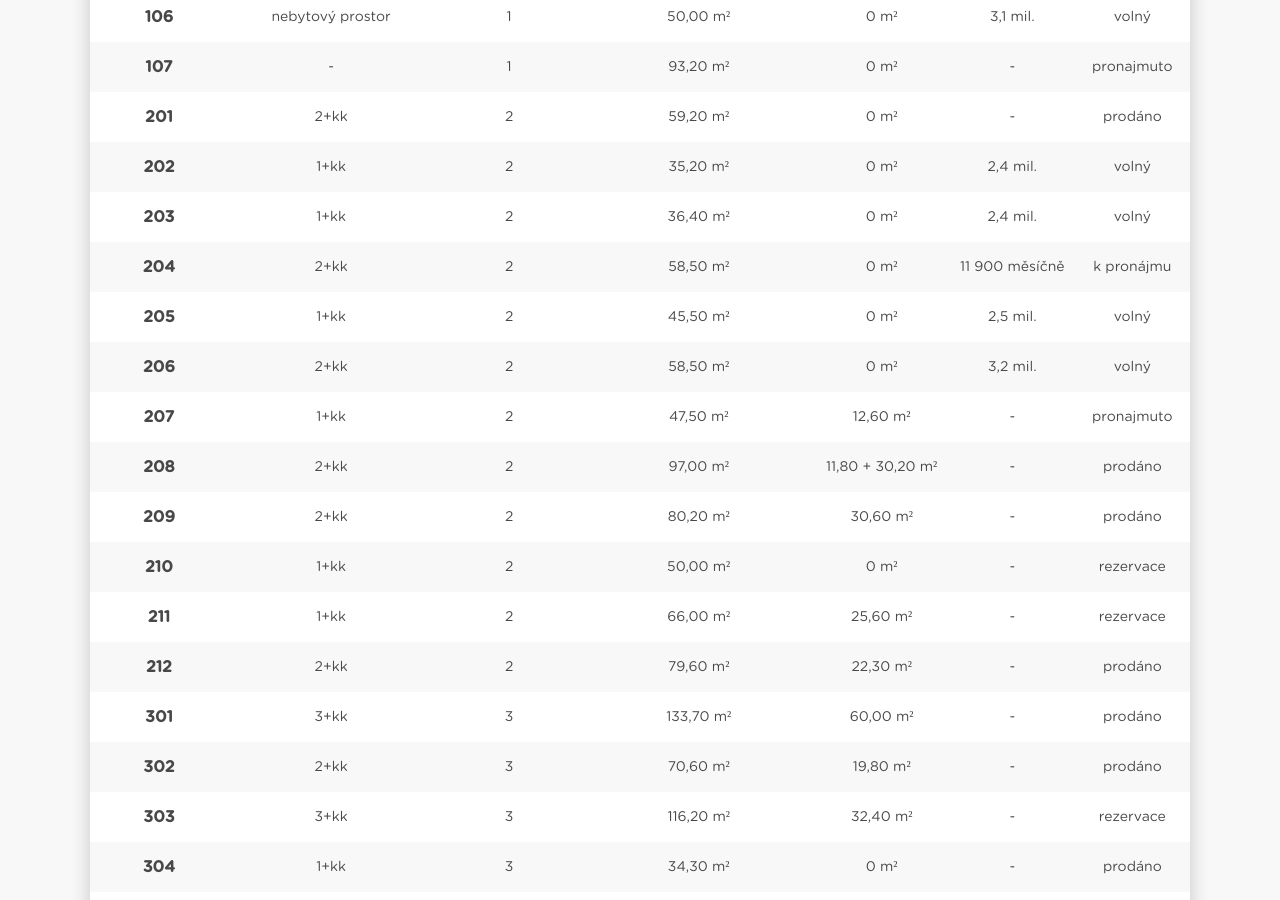
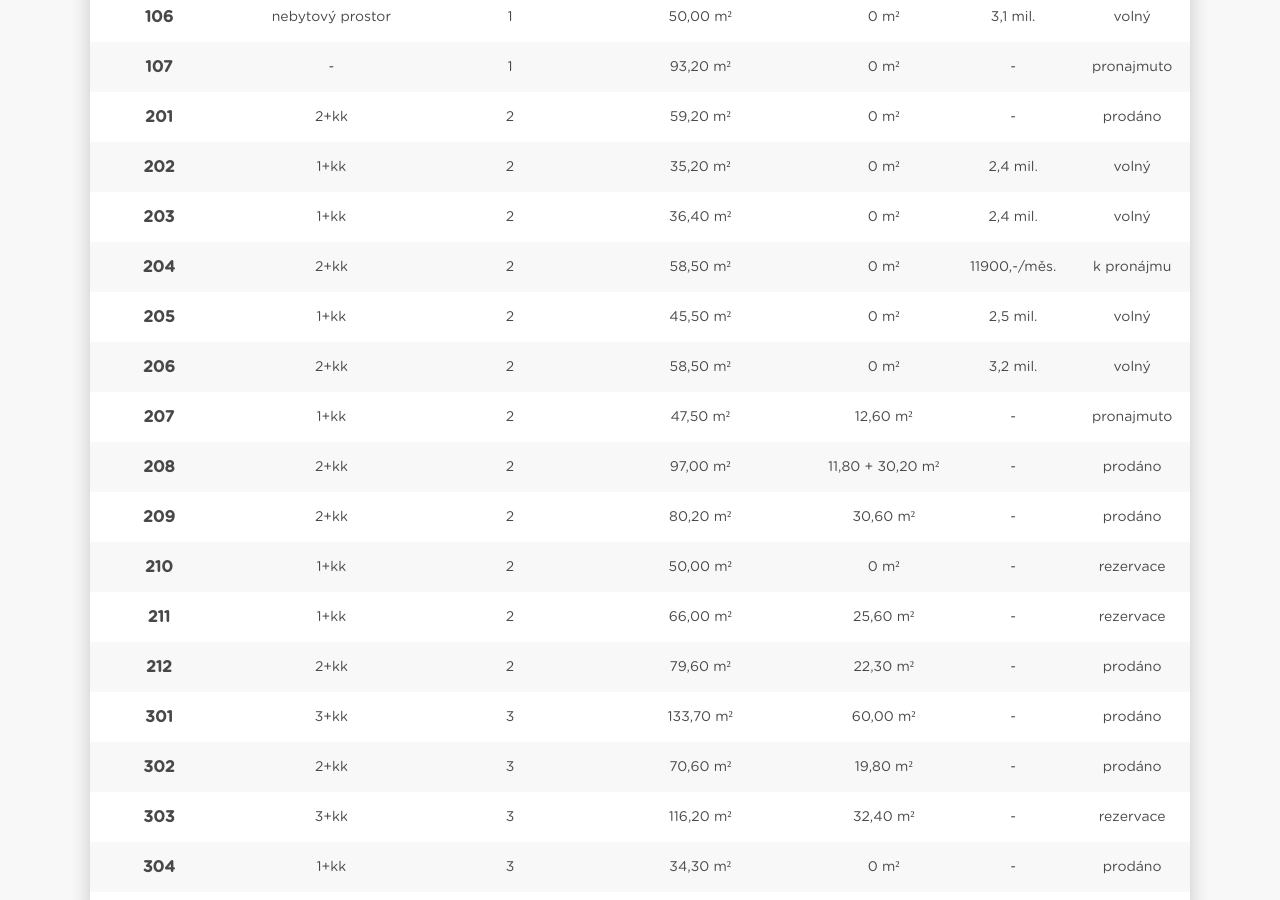
Before and after one commit to StyvekDrtic/bydleniSvojetice, a Jekyll site: the page built from ceny.html, in a window 1280 px wide and 900 px high, scrolled down 728 px. Built offline with Jekyll 4.4.1, drawn with Linux system fonts in a browser that asks for light colours.

Commit message:
pronajem

```diff
--- a/_includes/tabulka.html
+++ b/_includes/tabulka.html
@@ -117,7 +117,7 @@
       <td>2</td>
       <td>58,50</td>
       <td>0</td>
-      <td class="neMil">11 900 měsíčně</td>
+      <td class="neMil">11900,-/měs.</td>
       <td>k pronájmu</td>
     </tr>
 
```
